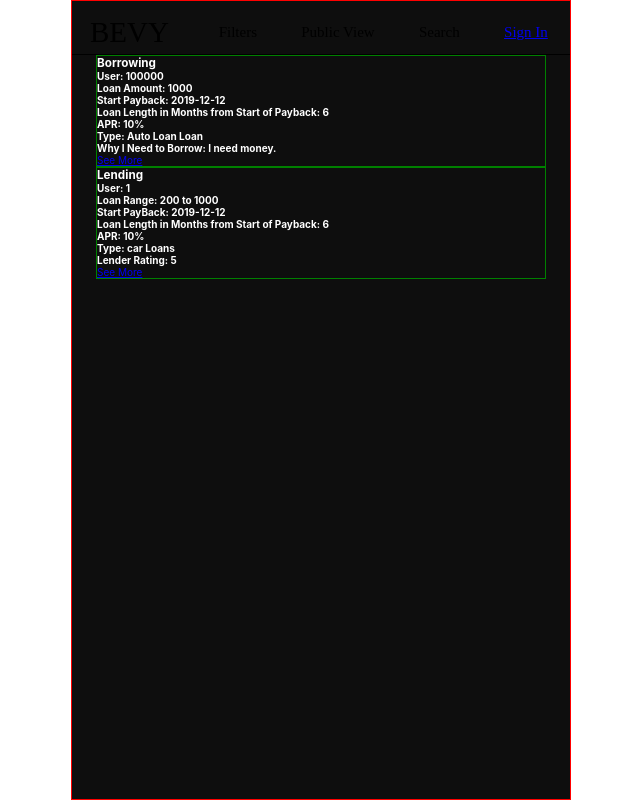
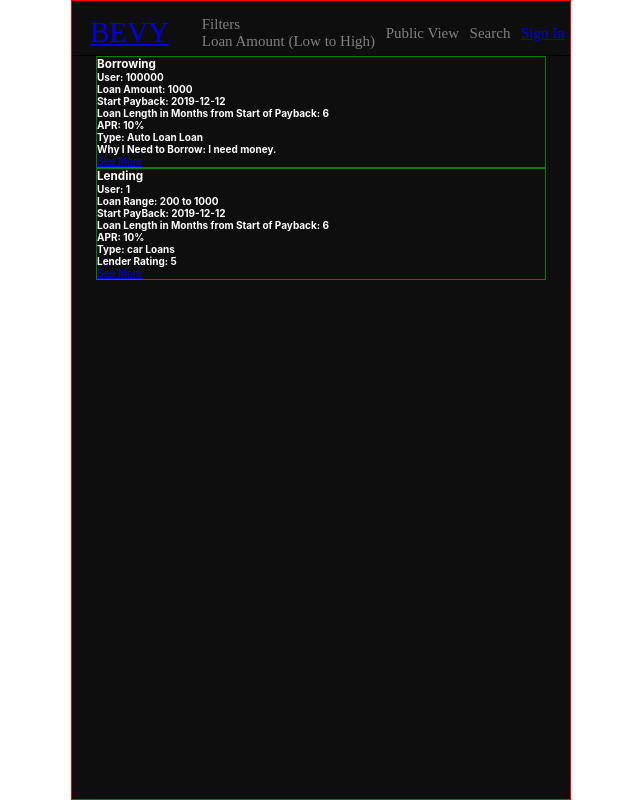
Before and after one commit to clintKunz/HackathonBevy, a React (Create React App) app in the folder front-end/: page /solicits in a window 1280 px wide. Shown: the whole page, without its empty margins (319-959 px from the left). Built offline with nearby package versions, Linux system fonts and the light colour scheme; no server answers.

Commit message:
work on filter drop down menu

```diff
--- a/front-end/src/components/Navigation.js
+++ b/front-end/src/components/Navigation.js
@@ -10,6 +10,7 @@ const Nav = styled.nav`
   padding-bottom: -30px;
   margin-top: 15px;
   padding-bottom: 5px;
+  color: white;
 `;
 
 const NavHeader = styled.p`
@@ -29,19 +30,35 @@ const Elements = styled.div`
   font-size: 1.5rem;
   font-family: ubuntu;
   text-decoration: none;
-  color: black;
+  color: grey;
   &:hover {
     color: grey;
   }
 `;
 
+const FilterMenu = styled.div`
+  .hide {
+    display: none;
+  }
+`;
+
 class Navigation extends Component {
+  filterDropDown = (e) => {
+    console.log(e.target.ChildNode.innerHTML);
+    //e.target.child.classList.toggle('hide');
+  };
+
   render() {
     return (
       <Nav>
-        <NavHeader>BEVY</NavHeader>
+        <NavHeader>
+          <NavLink to="/solicits">BEVY</NavLink>
+        </NavHeader>
         <ElementsContainer>
-          <Elements>Filters</Elements>
+          <Elements onClick={this.filterDropDown}>
+            Filters
+            <FilterMenu className="hide">Loan Amount (Low to High)</FilterMenu>
+          </Elements>
           <Elements>Public View</Elements>
           <Elements>Search</Elements>
           <Elements>
--- a/front-end/src/components/SoliticContainer.js
+++ b/front-end/src/components/SoliticContainer.js
@@ -48,7 +48,7 @@ class SolicitContainer extends Component {
 
         axios.get("http://localhost:9000/api/solicits/lends")
         .then(res => {
-            console.log(res);
+            //console.log(res);
             this.setState({
                 solicitsLends: res.data
             })
```
